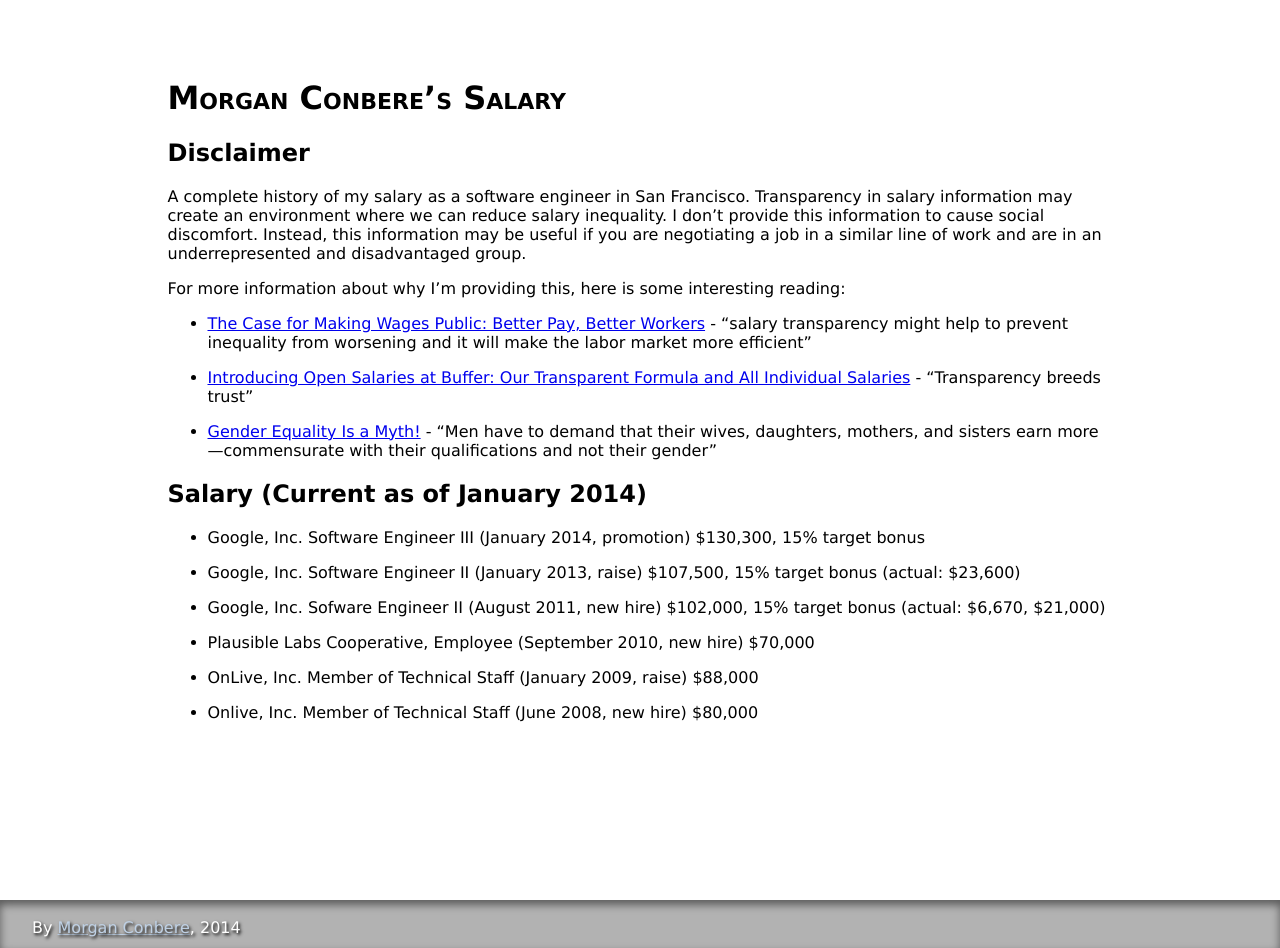
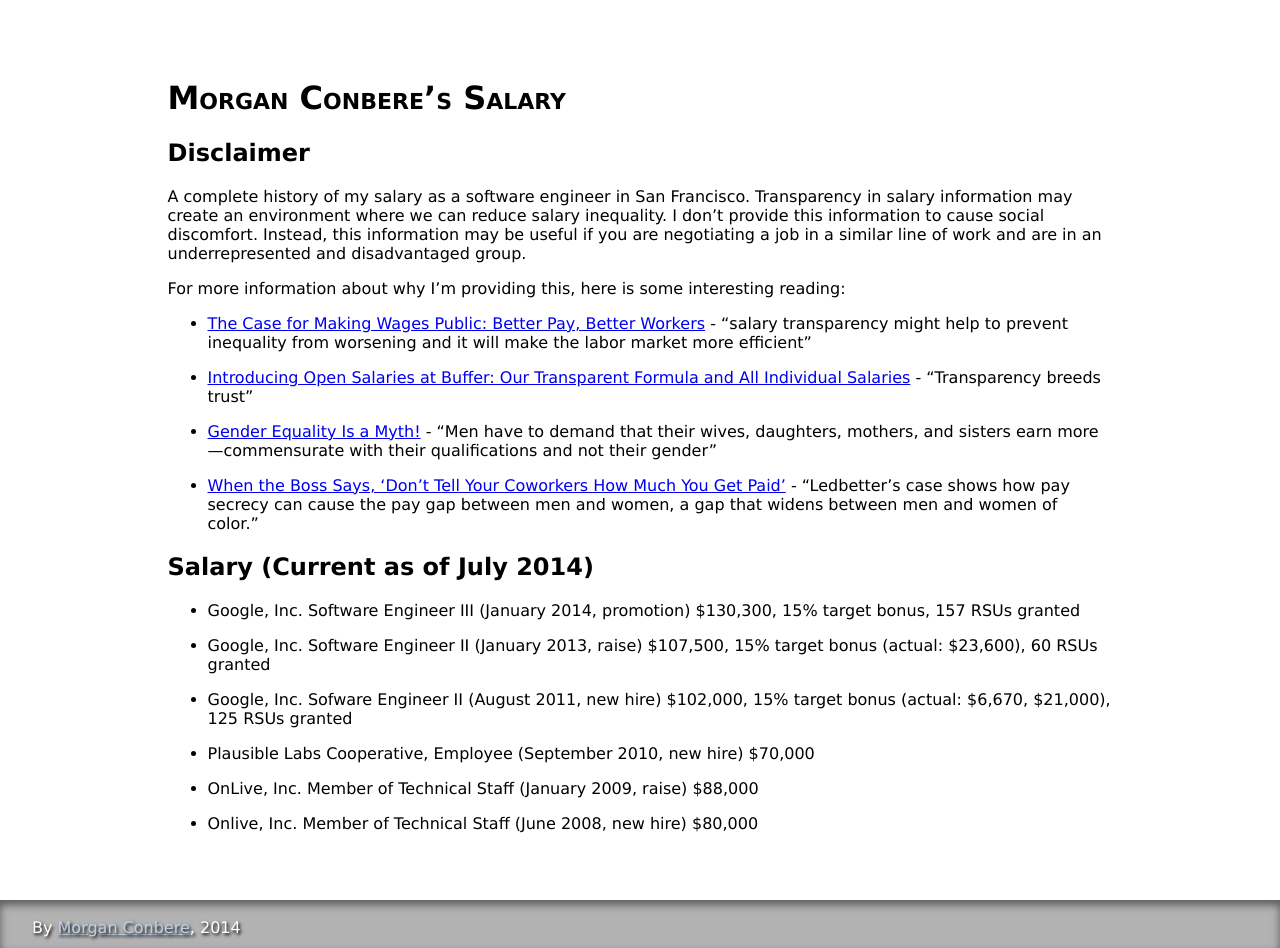
Before and after one commit to mconbere/mconbere.github.com, a Jekyll site: the page built from salary/index.markdown, in a window 1280 px wide. Built offline with Jekyll 4.4.1, drawn with Linux system fonts in a browser that asks for light colours.

Commit message:
Update index.markdown

```diff
--- a/salary/index.markdown
+++ b/salary/index.markdown
@@ -20,16 +20,18 @@ For more information about why I’m providing this, here is some interesting re
 
 * [Gender Equality Is a Myth!](http://shriverreport.org/gender-equality-is-a-myth-beyonce/) - “Men have to demand that their wives, daughters, mothers, and sisters earn more—commensurate with their qualifications and not their gender”
 
-## Salary (Current as of January 2014)
+* [When the Boss Says, 'Don't Tell Your Coworkers How Much You Get Paid'](http://www.theatlantic.com/business/archive/2014/07/when-the-boss-says-dont-tell-your-coworkers-how-much-you-get-paid/374467/) - “Ledbetter’s case shows how pay secrecy can cause the pay gap between men and women, a gap that widens between men and women of color.”
+
+## Salary (Current as of July 2014)
 
 * Google, Inc. Software Engineer III (January 2014, promotion)
-  $130,300, 15% target bonus
+  $130,300, 15% target bonus, 157 RSUs granted
 
 * Google, Inc. Software Engineer II (January 2013, raise)
-  $107,500, 15% target bonus (actual: $23,600)
+  $107,500, 15% target bonus (actual: $23,600), 60 RSUs granted
 
 * Google, Inc. Sofware Engineer II (August 2011, new hire)
-  $102,000, 15% target bonus (actual: $6,670, $21,000)
+  $102,000, 15% target bonus (actual: $6,670, $21,000), 125 RSUs granted
 
 * Plausible Labs Cooperative, Employee (September 2010, new hire)
   $70,000
```
